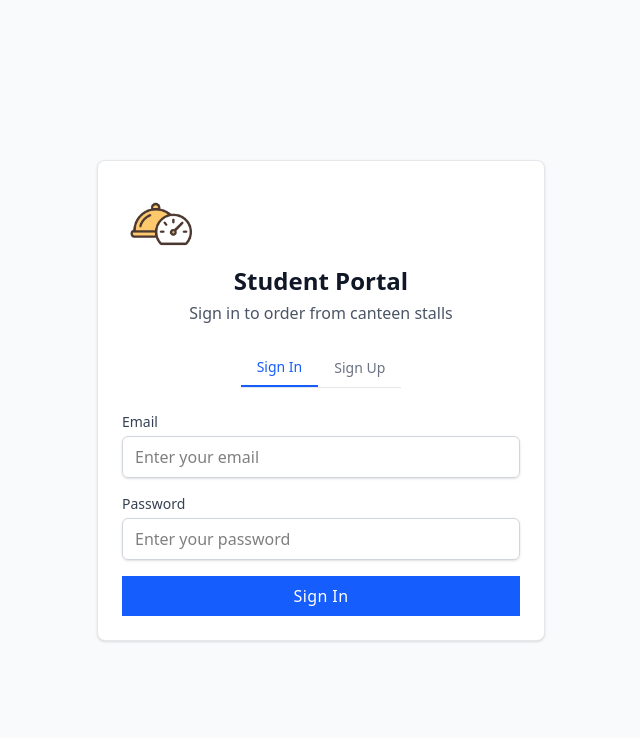
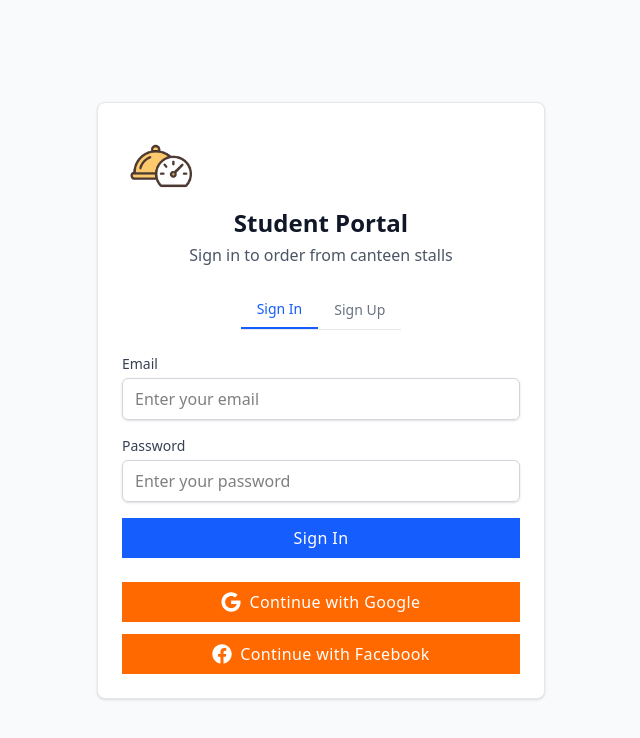
Before and after one commit to AffanShaikh726/Qfree, a Next.js app: page /StudentAuth in a window 1280 px wide. Shown: the top 738 px of the page, without its empty margins (319-959 px from the left). Built offline with nearby package versions, Linux system fonts and the light colour scheme.

Commit message:
Update StudentAuth.jsx

```diff
--- a/src/pages/StudentAuth.jsx
+++ b/src/pages/StudentAuth.jsx
@@ -1,5 +1,6 @@
 import { useState } from "react";
 import { useRouter } from "next/router";
+import { FaGoogle, FaFacebook } from "react-icons/fa"; // for icons
 import Button from "$/components/Button";
 import AuthCard from "$/components/auth/AuthCard";
 import AuthTabs from "$/components/auth/AuthTabs";
@@ -19,6 +20,7 @@ const StudentAuth = () => {
   });
   const router = useRouter();
 
+  // Sign Up
   const handleSignUp = async (e) => {
     e.preventDefault();
     setIsLoading(true);
@@ -40,9 +42,7 @@ const StudentAuth = () => {
 
       if (authError) throw authError;
 
-            alert(
-                "Account created successfully! Please check your email to verify your account."
-            );
+      alert("Account created! Please check your email to verify.");
     } catch (error) {
       alert(`Error: ${error.message}`);
     } finally {
@@ -50,6 +50,7 @@ const StudentAuth = () => {
     }
   };
 
+  // Sign In
   const handleSignIn = async (e) => {
     e.preventDefault();
     setIsLoading(true);
@@ -70,14 +71,31 @@ const StudentAuth = () => {
     }
   };
 
+  // OAuth Login
+  const handleOAuthLogin = async (provider) => {
+    const { data, error } = await supabase.auth.signInWithOAuth({
+      provider,
+      options: {
+        redirectTo: `${window.location.origin}/StudentPortal`,
+      },
+    });
+
+    if (error) {
+      console.error(error);
+      alert(`Error: ${error.message}`);
+    } else {
+      console.log(`Redirecting to ${provider} login...`, data);
+    }
+  };
+
   return (
     <div className="min-h-screen bg-gray-50 flex items-center justify-center p-4">
       <AuthCard
         title="Student Portal"
         description="Sign in to order from canteen stalls"
       >
+        {/* Tabs */}
         <div className="flex justify-center">
-                    {/* Center the tabs container */}
           <AuthTabs
             tabs={[
               {
@@ -96,20 +114,16 @@ const StudentAuth = () => {
           />
         </div>
 
+        {/* Sign In */}
         {activeTab === "signin" ? (
           <form onSubmit={handleSignIn} className="space-y-4 mt-6">
-                        {" "}
-                        {/* Added margin-top */}
             <AuthInput
               label="Email"
               type="email"
               placeholder="Enter your email"
               value={formData.email}
               onChange={(e) =>
-                                setFormData({
-                                    ...formData,
-                                    email: e.target.value,
-                                })
+                setFormData({ ...formData, email: e.target.value })
               }
               required
             />
@@ -119,10 +133,7 @@ const StudentAuth = () => {
               placeholder="Enter your password"
               value={formData.password}
               onChange={(e) =>
-                                setFormData({
-                                    ...formData,
-                                    password: e.target.value,
-                                })
+                setFormData({ ...formData, password: e.target.value })
               }
               required
             />
@@ -136,19 +147,15 @@ const StudentAuth = () => {
             </Button>
           </form>
         ) : (
+          /* Sign Up */
           <form onSubmit={handleSignUp} className="space-y-4 mt-6">
-                        {" "}
-                        {/* Added margin-top */}
             <AuthInput
               label="Full Name"
               type="text"
               placeholder="Enter your full name"
               value={formData.name}
               onChange={(e) =>
-                                setFormData({
-                                    ...formData,
-                                    name: e.target.value,
-                                })
+                setFormData({ ...formData, name: e.target.value })
               }
               required
             />
@@ -158,10 +165,7 @@ const StudentAuth = () => {
               placeholder="Enter your student ID"
               value={formData.studentId}
               onChange={(e) =>
-                                setFormData({
-                                    ...formData,
-                                    studentId: e.target.value,
-                                })
+                setFormData({ ...formData, studentId: e.target.value })
               }
               required
             />
@@ -172,10 +176,7 @@ const StudentAuth = () => {
                 placeholder="Year"
                 value={formData.year}
                 onChange={(e) =>
-                                    setFormData({
-                                        ...formData,
-                                        year: e.target.value,
-                                    })
+                  setFormData({ ...formData, year: e.target.value })
                 }
                 required
               />
@@ -185,10 +186,7 @@ const StudentAuth = () => {
                 placeholder="Department"
                 value={formData.department}
                 onChange={(e) =>
-                                    setFormData({
-                                        ...formData,
-                                        department: e.target.value,
-                                    })
+                  setFormData({ ...formData, department: e.target.value })
                 }
                 required
               />
@@ -199,10 +197,7 @@ const StudentAuth = () => {
               placeholder="Enter your email"
               value={formData.email}
               onChange={(e) =>
-                                setFormData({
-                                    ...formData,
-                                    email: e.target.value,
-                                })
+                setFormData({ ...formData, email: e.target.value })
               }
               required
             />
@@ -212,10 +207,7 @@ const StudentAuth = () => {
               placeholder="Create a password"
               value={formData.password}
               onChange={(e) =>
-                                setFormData({
-                                    ...formData,
-                                    password: e.target.value,
-                                })
+                setFormData({ ...formData, password: e.target.value })
               }
               required
             />
@@ -229,6 +221,26 @@ const StudentAuth = () => {
             </Button>
           </form>
         )}
+
+        {/* Social login buttons */}
+        <div className="mt-6 space-y-3">
+          <Button
+            onClick={() => handleOAuthLogin("google")}
+            variant="secondary"
+            icon={FaGoogle}
+            className="w-full"
+          >
+            Continue with Google
+          </Button>
+          <Button
+            onClick={() => handleOAuthLogin("facebook")}
+            variant="secondary"
+            icon={FaFacebook}
+            className="w-full"
+          >
+            Continue with Facebook
+          </Button>
+        </div>
       </AuthCard>
     </div>
   );
```
Lines whose indentation alone changed are shown as unchanged.
